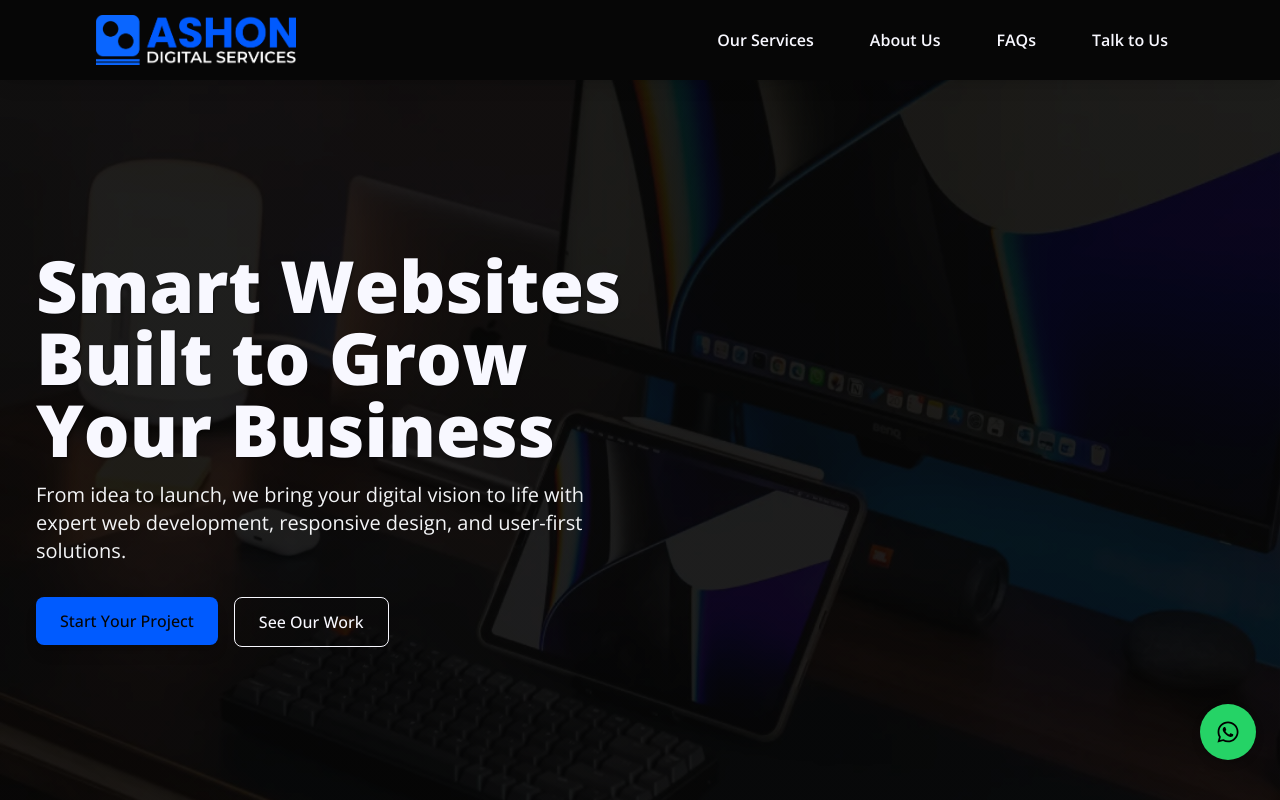
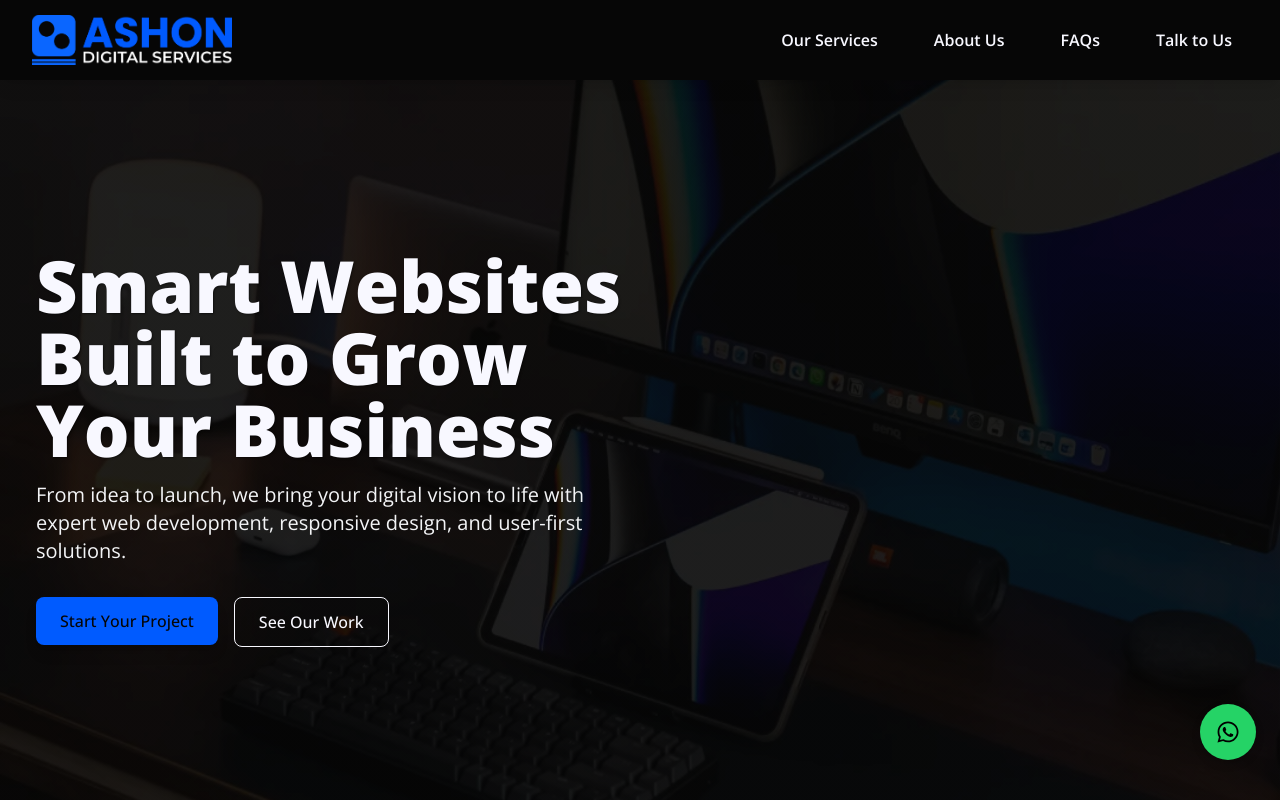
Before and after one commit to AshadeSamson/ashon-digital-services, a Next.js app: page / in a window 1280 px wide. Shown: the top 800 px of the page. Built offline with nearby package versions, Linux system fonts and the light colour scheme.

Commit message:
[style]: Adjust container width for the header and contact section

```diff
--- a/app/_components/_header/header.module.css
+++ b/app/_components/_header/header.module.css
@@ -2,8 +2,12 @@
     @apply bg-black fixed top-0 left-0 w-full z-50 md:top-0 shadow-lg transition-all duration-300;
 }
 
+.container {
+  @apply max-w-7xl mx-auto px-4 sm:px-6 lg:px-8;
+}
+
 .headerContainer{
-    @apply flex justify-between items-center !px-3 md:!px-10 !py-3;
+    @apply flex justify-between items-center !py-3;
 }
 
 .nav{
--- a/app/_components/_header/header.tsx
+++ b/app/_components/_header/header.tsx
@@ -50,7 +50,7 @@ const Header = () => {
 
   return (
     <header className={`${styles.header}`}>
-      <div className="container">
+      <div className={styles.container}>
       <div className={`${styles.headerContainer} }`}>
         <Link href="#home" scroll={true}>
           <div className="">
--- a/app/_components/_sections/(landingPage)/contact/contact.module.css
+++ b/app/_components/_sections/(landingPage)/contact/contact.module.css
@@ -4,11 +4,11 @@
 }
 
 .container {
-  @apply max-w-7xl mx-auto;
+  @apply max-w-7xl mx-auto px-4 sm:px-6 lg:px-8;
 }
 
 .content {
-  @apply flex flex-col justify-center;
+  @apply md:basis-2/5 flex flex-col justify-center;
 }
 
 .title {
@@ -28,11 +28,11 @@
 }
 
 .formContainer {
-  @apply md:w-2/5;
+  @apply md:w-2/5 bg-white flex justify-center items-center rounded-xl shadow-lg p-6;
 }
 
 .formWrapper {
-  @apply bg-white text-black rounded-xl shadow-lg p-6;
+  @apply bg-white text-black;
 }
 
 .formTitle {
@@ -56,5 +56,5 @@
 }
 
 .submitButton {
-  @apply w-full mt-2 bg-primary text-white py-3 rounded-md font-medium hover:bg-black transition duration-300 flex items-center justify-center;
+  @apply w-full mt-2 bg-primary text-white py-3 rounded-md font-medium hover:bg-black transition duration-300 flex items-center justify-center max-w-sm;
 }
--- a/app/_components/_sections/(landingPage)/contact/contact.tsx
+++ b/app/_components/_sections/(landingPage)/contact/contact.tsx
@@ -30,7 +30,7 @@ const Contact: React.FC = () => {
   return (
     <section id="contact" className={styles.signup}>
       <div className={styles.container}>
-        <div className="flex flex-col md:flex-row md:justify-center md:items-center gap-8">
+        <div className="flex flex-col md:flex-row md:justify-between md:items-center gap-8">
           <div className={styles.content}>
             <h3 className={styles.title}>Ready to Own Your Web Presence?</h3>
             <p className={styles.description}>
```
